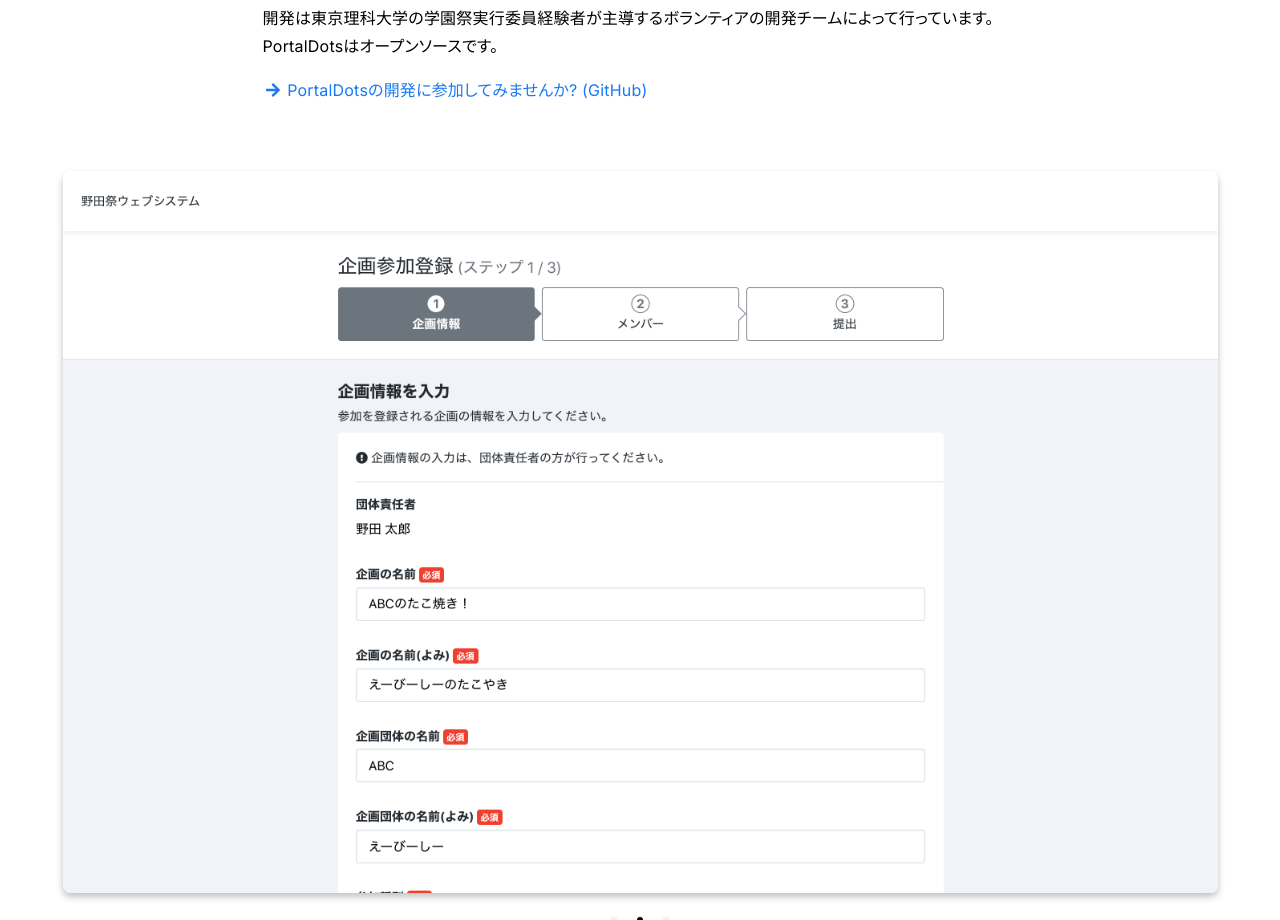
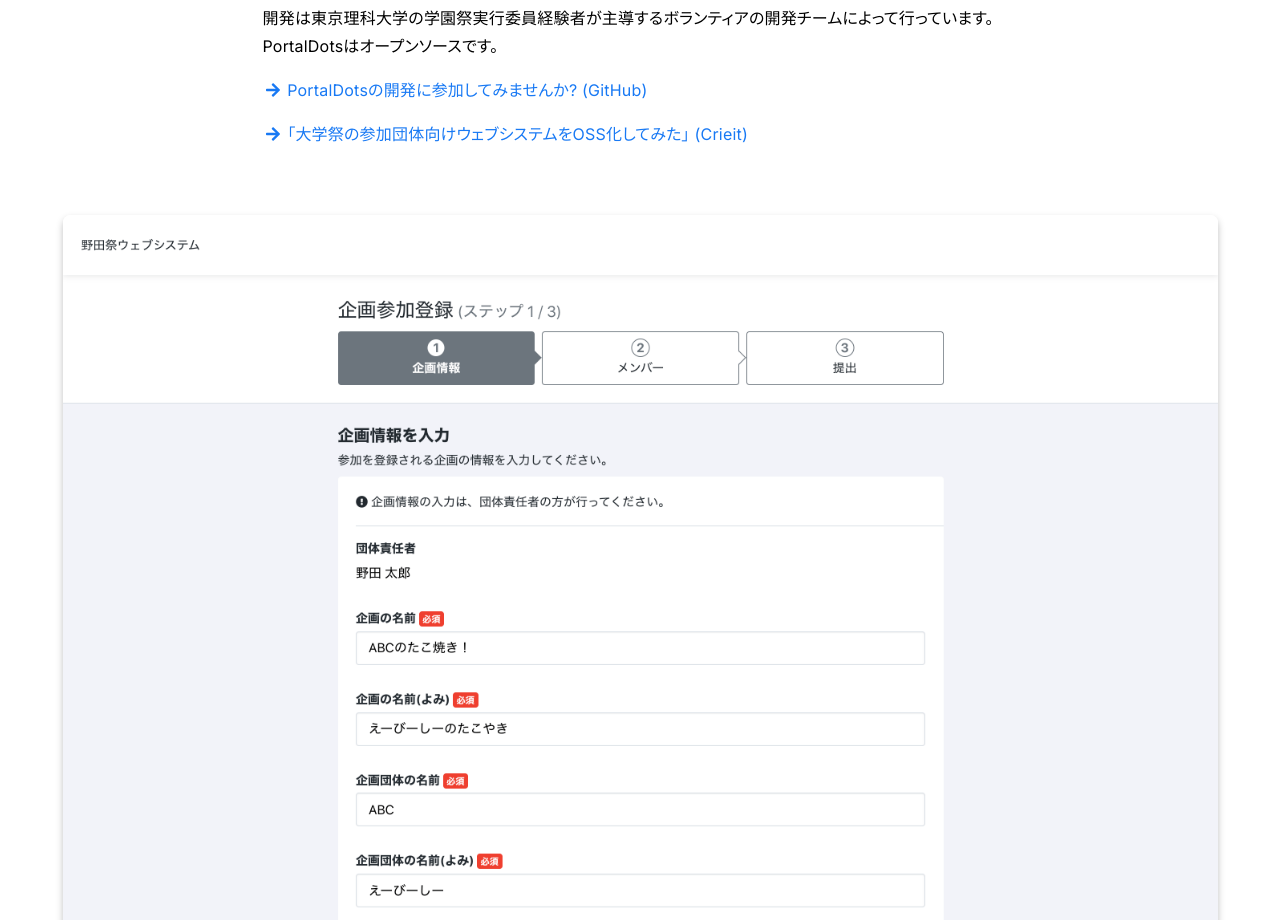
Before and after one commit to portaldots/website, a Nuxt app: page / in a window 1280 px wide. Shown: the part 1203-2123 px from the top of the page. Built offline with nearby package versions, Linux system fonts and the light colour scheme.

Commit message:
Crieitの記事へリンク

```diff
--- a/pages/index.vue
+++ b/pages/index.vue
@@ -54,6 +54,16 @@
             >
               <font-awesome-icon :icon="['fas', 'arrow-right']" fixed-width />
               PortalDotsの開発に参加してみませんか? (GitHub)
+            </a>
+          </p>
+          <p>
+            <a
+              href="https://crieit.net/posts/introducing-portaldots"
+              target="_blank"
+              rel="noopener noreferrer"
+            >
+              <font-awesome-icon :icon="['fas', 'arrow-right']" fixed-width />
+              「大学祭の参加団体向けウェブシステムをOSS化してみた」 (Crieit)
             </a>
           </p>
         </AppContainer>
```
